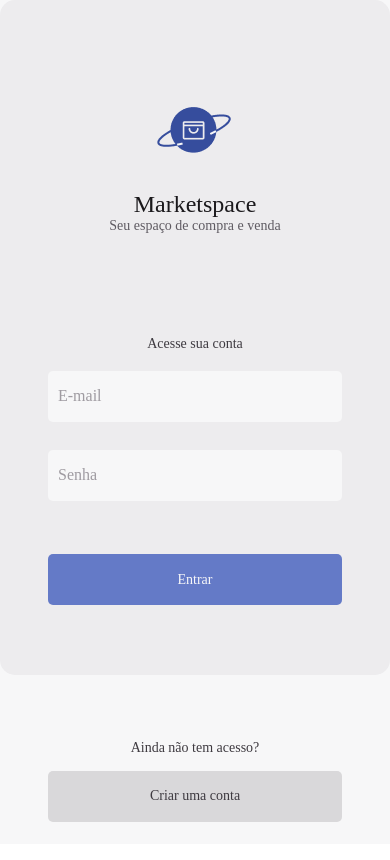
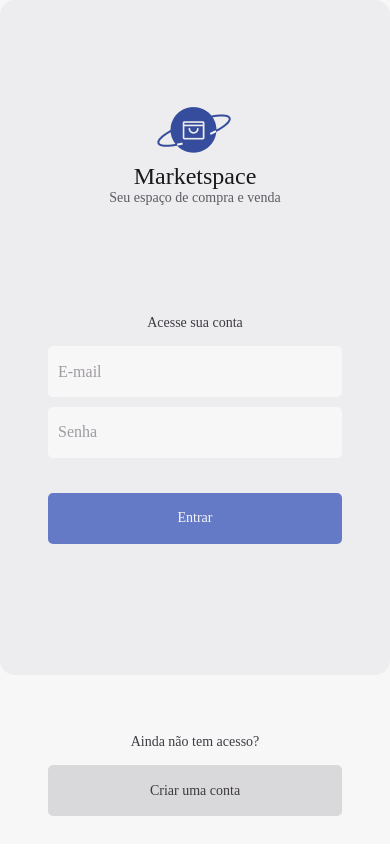
Before and after one commit to Ninodev30/marketspace, a React Native app in the folder mobile/: screen / in a window 390 px wide. Shown: the top 860 px of the page. Built offline with nearby package versions, Linux system fonts and the light colour scheme.

Commit message:
feat: finish the react-hook-form on auth screens and create the navigation between auth screens

```diff
--- /dev/null
+++ b/mobile/src/@types/SignIn.d.ts
@@ -0,0 +1,6 @@
+type SignInTypeProps = {
+    email: string;
+    password: string;
+}
+
+export default SignInTypeProps;
--- a/mobile/src/@types/login.d.ts
+++ b/mobile/src/@types/SignUp.d.ts
@@ -1,4 +1,4 @@
-type LoginTypeProps = {
+type SignUpTypeProps = {
     name: string;
     email: string;
     phone: string;
@@ -6,4 +6,4 @@ type LoginTypeProps = {
     confirm_password: string;
 }
 
-export default LoginTypeProps;
+export default SignUpTypeProps;
--- a/mobile/src/routes/index.tsx
+++ b/mobile/src/routes/index.tsx
@@ -1,11 +1,19 @@
-import { NavigationContainer } from '@react-navigation/native';
+import { View } from 'react-native';
+import { NavigationContainer, DefaultTheme } from '@react-navigation/native';
+import theme from '@theme/index';
 import AuthRoutes from './Auth.routes';
 
 const Routes: React.FC = () => {
-    return(
-        <NavigationContainer>
-            <AuthRoutes />
-        </NavigationContainer>
+    const { COLORS: { BASE: { GRAY_700 } } } = theme;
+
+    DefaultTheme.colors.background = GRAY_700;
+
+    return (
+        <View style={{ flex: 1, backgroundColor: GRAY_700 }}>
+            <NavigationContainer theme={DefaultTheme}>
+                <AuthRoutes />
+            </NavigationContainer>
+        </View>
     )
 }
 
--- a/mobile/src/screens/SignIn/index.tsx
+++ b/mobile/src/screens/SignIn/index.tsx
@@ -1,11 +1,32 @@
 import { Image, Text, View } from "react-native"
+import { useNavigation } from "@react-navigation/native";
+import { Controller, useForm } from 'react-hook-form';
+import { yupResolver } from "@hookform/resolvers/yup";
+import { AuthNavigatorRoutesProps } from "src/routes/Auth.routes";
+import SignInTypeProps from "src/@types/SignIn";
+import Icon from '@assets/images/Frame.png';
 import Button from "@components/Button";
+import Input from "@components/Input";
 import theme from "@theme/index";
-import Icon from '@assets/images/Frame.png';
 import styles from "./styles";
-import Input from "@components/Input";
+import schema from "./schema";
 
 const SignIn: React.FC = () => {
+    const { navigate }: AuthNavigatorRoutesProps = useNavigation();
+
+    const { control, handleSubmit, formState: { errors } } = useForm<SignInTypeProps>({
+        resolver: yupResolver(schema)
+    });
+
+    const handleSignIn: (data: SignInTypeProps) => Promise<void> = async (data) => {
+        try {
+            console.log(data);
+        }
+        catch (error) {
+            console.log(error);
+        }
+    }
+
     return (
         <View style={styles.container}>
             <View style={styles.content}>
@@ -24,11 +45,34 @@ const SignIn: React.FC = () => {
                     <Text style={styles.titleAccount}>
                         Acesse sua conta
                     </Text>
-                    <Input
-                        placeholder='E-mail'
+                    <Controller
+                        control={control}
+                        name='email'
+                        render={({ field: { onChange, value } }) => (
+                            <Input
+                                placeholder='E-mail'
+                                keyboardType="email-address"
+                                autoCapitalize='none'
+                                onChangeText={onChange}
+                                value={value}
+                                errorMessage={errors.email?.message}
+                            />
+                        )}
                     />
-                    <Input
-                        placeholder='Senha'
+                    <Controller
+                        control={control}
+                        name='password'
+                        render={({ field: { onChange, value } }) => (
+                            <Input
+                                placeholder='Senha'
+                                secureTextEntry
+                                onChangeText={onChange}
+                                value={value}
+                                onSubmitEditing={handleSubmit(handleSignIn)}
+                                returnKeyType='send'
+                                errorMessage={errors.password?.message}
+                            />
+                        )}
                     />
                 </View>
                 <Button
@@ -36,6 +80,7 @@ const SignIn: React.FC = () => {
                     type='LIGHT'
                     bgColor={theme.COLORS.PRODUCT.BLUE_LIGHT}
                     style={{ marginTop: theme.HEIGHT * 0.03 }}
+                    onPress={handleSubmit(handleSignIn)}
                 />
             </View>
             <View style={styles.newAccountBox}>
@@ -46,7 +91,7 @@ const SignIn: React.FC = () => {
                     title='Criar uma conta'
                     type='DARK'
                     bgColor={theme.COLORS.BASE.GRAY_500}
-                    style={{ marginTop: 15 }}
+                    onPress={() => navigate('signUp')}
                 />
             </View>
         </View>
--- /dev/null
+++ b/mobile/src/screens/SignIn/schema.ts
@@ -0,0 +1,11 @@
+import { object, string } from 'yup';
+
+export default object({
+    email: string()
+        .required('Informe o email')
+        .email('E-mail inválido'),
+
+    password: string()
+        .required('Informe a senha')
+        .min(6, 'A senha deve ter no mónimo 6 digitos'),
+});
--- a/mobile/src/screens/SignIn/styles.ts
+++ b/mobile/src/screens/SignIn/styles.ts
@@ -18,27 +18,21 @@ export default StyleSheet.create({
         backgroundColor: COLORS.BASE.GRAY_600
     },
     headerBox: {
-        height: HEIGHT * 0.16,
+        alignItems: 'center',
         marginTop: HEIGHT * 0.06,
-        marginBottom: HEIGHT * 0.1,
-        alignItems: 'center',
-        justifyContent: 'space-between'
+        marginBottom: HEIGHT * 0.13,
     },
     highLightBox: {
         alignItems: 'center'
     },
     inputBox: {
-        height: HEIGHT * 0.25,
         alignSelf: 'stretch',
-        alignItems: 'center',
-        justifyContent: 'space-evenly'
     },
     newAccountBox: {
         alignSelf: 'stretch',
-        height: HEIGHT * 0.25,
+        alignItems: 'center',
+        marginTop: HEIGHT * 0.07,
         marginHorizontal: PADDING.LG,
-        alignItems: 'center',
-        justifyContent: 'center'
     },
     title: {
         fontFamily: FONTS.FAMILY.BOLD,
@@ -55,6 +49,7 @@ export default StyleSheet.create({
         fontFamily: FONTS.FAMILY.REGULAR,
         fontSize: FONTS.SIZES.SM,
         color: COLORS.BASE.GRAY_200,
-        textAlign: 'center'
+        textAlign: 'center',
+        marginBottom: 15,
     }
 });
--- a/mobile/src/screens/SignUp/index.tsx
+++ b/mobile/src/screens/SignUp/index.tsx
@@ -1,8 +1,10 @@
 import { Image, ScrollView, Text, View } from "react-native"
-import { User as UserIcon, PencilSimpleLine } from 'phosphor-react-native';
+import { useNavigation } from "@react-navigation/native";
 import { useForm, Controller } from 'react-hook-form';
 import { yupResolver } from '@hookform/resolvers/yup';
-import LoginTypeProps from "src/@types/login";
+import { User as UserIcon, PencilSimpleLine } from 'phosphor-react-native';
+import { AuthNavigatorRoutesProps } from "src/routes/Auth.routes";
+import SignUpTypeProps from "src/@types/SignUp";
 import Icon from '@assets/images/Frame.png';
 import Button from "@components/Button";
 import Input from "@components/Input";
@@ -12,12 +14,13 @@ import schema from "./schema";
 
 const SignUp: React.FC = () => {
     const { COLORS } = theme;
+    const { navigate }: AuthNavigatorRoutesProps = useNavigation();
 
-    const { control, handleSubmit, formState: { errors } } = useForm<LoginTypeProps>(({
+    const { control, handleSubmit, formState: { errors } } = useForm<SignUpTypeProps>(({
         resolver: yupResolver(schema)
     }))
 
-    const handleSignUp: (data: LoginTypeProps) => Promise<void> = async ({ name, email, phone, password }) => {
+    const handleSignUp: (data: SignUpTypeProps) => Promise<void> = async ({ name, email, phone, password }) => {
         try {
             console.log(name, email, phone, password);
         }
@@ -143,6 +146,7 @@ const SignUp: React.FC = () => {
                         type="DARK"
                         bgColor={COLORS.BASE.GRAY_500}
                         style={{ marginTop: 10 }}
+                        onPress={() => navigate("signIn")}
                     />
                 </View>
             </ScrollView>
--- a/mobile/src/screens/SignUp/schema.ts
+++ b/mobile/src/screens/SignUp/schema.ts
@@ -1,10 +1,6 @@
 import { object, string, ref } from 'yup';
 
 const phoneRegExp: RegExp = /^((\\+[1-9]{1,4}[ \\-]*)|(\\([0-9]{2,3}\\)[ \\-]*)|([0-9]{2,4})[ \\-]*)*?[0-9]{3,4}?[ \\-]*[0-9]{3,4}?$/;
-const phoneRegExpp: RegExp = /^011(999|998|997|996|995|994|993|992|991| 990|979|978|977|976|975|974|973|972|971|970| 969|968|967|966|965|964|963|962|961|960|899| 898|897|896|895|894|893|892|891|890|889|888| 887|886|885|884|883|882|881|880|879|878|877| 876|875|874|873|872|871|870|859|858|857|856| 855|854|853|852|851|850|839|838|837|836|835| 834|833|832|831|830|809|808|807|806|805|804| 803|802|801|800|699|698|697|696|695|694|693| 692|691|690|689|688|687|686|685|684|683|682| 681|680|679|678|677|676|675|674|673|672|671| 670|599|598|597|596|595|594|593|592|591|590| 509|508|507|506|505|504|503|502|501|500|429| 428|427|426|425|424|423|422|421|420|389|388| 387|386|385|384|383|382|381|380|379|378|377| 376|375|374|373|372|371|370|359|358|357|356| 355|354|353|352|351|350|299|298|297|296|295| 294|293|292|291|290|289|288|287|286|285|284| 283|282|281|280|269|268|267|266|265|264|263| 262|261|260|259|258|257|256|255|254|253|252| 251|250|249|248|247|246|245|244|243|242|241| 240|239|238|237|236|235|234|233|232|231|230| 229|228|227|226|225|224|223|222|221|220|219| 218|217|216|215|214|213|212|211|210|98|95|94| 93|92|91|90|86|84|82|81|66|65|64|63|62|61|60| 58|57|56|55|54|53|52|51|49|48|47|46|45|44|43| 41|40|39|36|34|33|32|31|30|27|20|7|1)[0-9]{0, 14}$/;
-const phoneRegExppp: RegExp = /^((\+\d{1,3}(-| )?\(?\d\)?(-| )?\d{1,5})|(\(?\d{2,6}\)?))(-| )?(\d{3,4})(-| )?(\d{4})(( x| ext)\d{1,5}){0,1}$/;
-const phoneRegExpppp: RegExp = /^(?!\b(0)\1+\b)(\+?\d{1,3}[. -]?)?\(?\d{3}\)?([. -]?)\d{3}\3\d{4}$/;
-const phoneRegExppppp: RegExp = /((?:\+|00)[17](?: |\-)?|(?:\+|00)[1-9]\d{0,2}(?: |\-)?|(?:\+|00)1\-\d{3}(?: |\-)?)?(0\d|\([0-9]{3}\)|[1-9]{0,3})(?:((?: |\-)[0-9]{2}){4}|((?:[0-9]{2}){4})|((?: |\-)[0-9]{3}(?: |\-)[0-9]{4})|([0-9]{7}))/;
 
 export default object({
     name: string()
```
Also changed, not shown: mobile/src/components/Loading/index.tsx (added, +15 -0 lines), mobile/src/components/Loading/styles.ts (added, +9 -0 lines).
